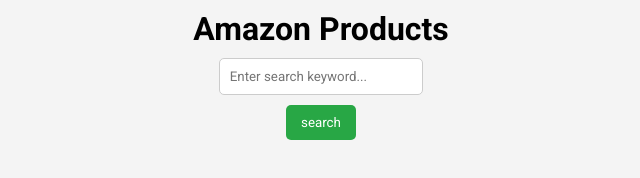
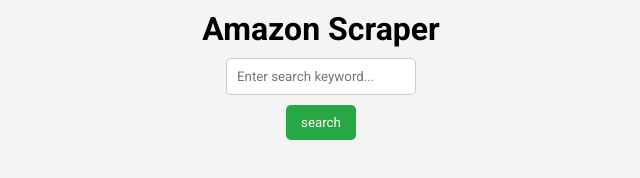
Before and after one commit to nichol20/amazon-products, a plain HTML site: page client/index.html in a window 1280 px wide. Shown: the whole page, without its empty margins (319-959 px from the left). Drawn offline with Linux system fonts and the light colour scheme.

Commit message:
change title

```diff
--- a/client/index.html
+++ b/client/index.html
@@ -4,12 +4,12 @@
         <meta charset="UTF-8" />
         <link rel="icon" type="image/svg+xml" href="/vite.svg" />
         <meta name="viewport" content="width=device-width, initial-scale=1.0" />
-        <title>Web Scraper</title>
+        <title>Amazon Scraper</title>
         <link rel="stylesheet" href="/src/style.css" />
     </head>
     <body>
         <header>
-            <h1>Amazon Products</h1>
+            <h1>Amazon Scraper</h1>
             <div class="search_box" id="searchBox">
                 <input
                     type="text"
```
